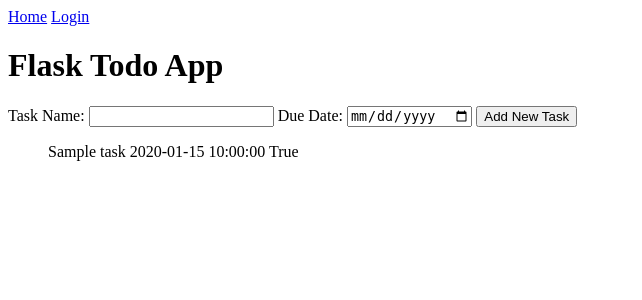
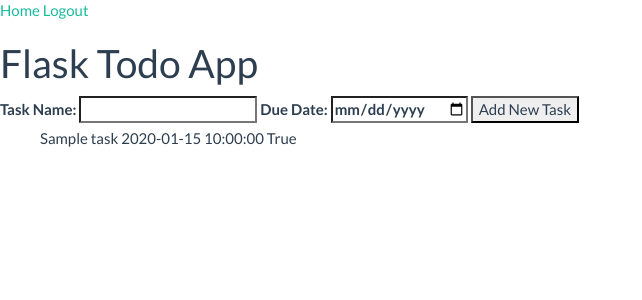
Before and after one commit to lomokwa/flask-todo-app, a Flask app: page / in a window 1280 px wide. Shown: the top 300 px of the page, without its empty margins (0-642 px from the left). Run offline with Flask 3, Linux system fonts and the light colour scheme; a user stored in the database is signed in; tables that the repository leaves empty hold one stand-in row (values such as "Sample post"); some libraries are stand-ins or nearby versions.

Commit message:
WIP: styling

```diff
--- a/templates/layout.html
+++ b/templates/layout.html
@@ -4,14 +4,19 @@
   <meta charset="UTF-8">
   <meta name="viewport" content="width=device-width, initial-scale=1.0">
   <title>Todo App</title>
+  <link rel="stylesheet" href="../static/css/bootstrap.min.css">
 </head>
 <body>
   <div>
     <a href="{{ url_for('index') }}">Home</a>
-    <a href="{{ url_for('login') }}">Login</a>
+    {% if current_user.is_authenticated %}
+      <a href="{{ url_for('logout') }}">Logout</a>
+    {% else %}
+      <a href="{{ url_for('login') }}">Login</a>
+    {% endif %}
   </div>
 
-  <div>
+  <div class="d-flex justify-content-center flex-column">
     {% block content %}
     {% endblock %}
  </div>
```
